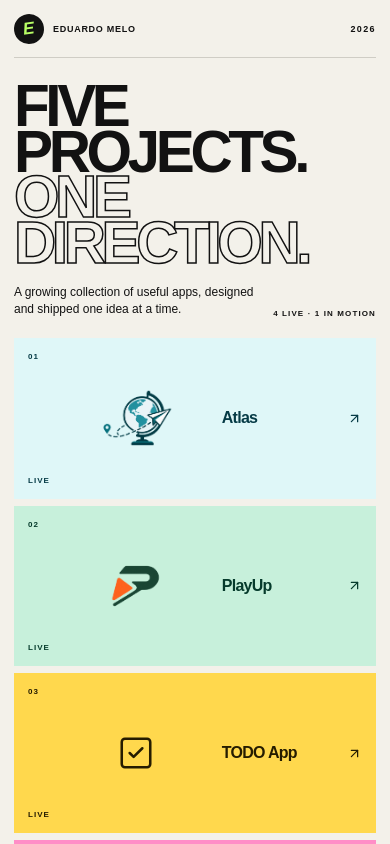
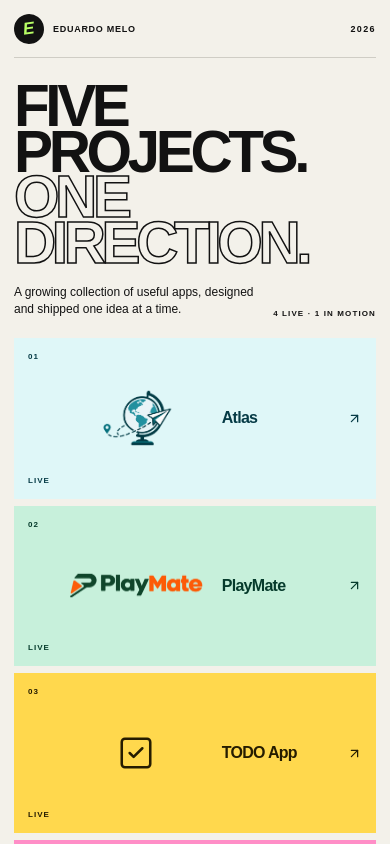
Before and after one commit to eduardoccmelo/portfolio, a React (Vite) app: page / in a window 390 px wide. Shown: the top 844 px of the page. Built offline with nearby package versions, Linux system fonts and the light colour scheme.

Commit message:
update playUp to playMate

```diff
--- a/src/App.tsx
+++ b/src/App.tsx
@@ -15,7 +15,7 @@ type Project = {
 
 const projects: Project[] = [
   { number: '01', name: 'Atlas', logo: '/atlas.png', color: '#dff7f8', ink: '#063b46', status: 'LIVE', description: 'Organize flights, stays and essential travel details in one calm travel companion.', url: 'https://atlas-sooty-tau.vercel.app/' },
-  { number: '02', name: 'PlayUp', logo: '/play-app.png', color: '#c7f0db', ink: '#063b2c', status: 'LIVE', description: 'Organize pickup football games, manage players and build balanced teams with less friction.', url: 'https://play-up-two.vercel.app/' },
+  { number: '02', name: 'PlayMate', logo: '/playmate-logo.png', color: '#c7f0db', ink: '#063b2c', status: 'LIVE', description: 'Organize group sports games, manage players and build balanced teams with less friction.', url: 'https://play-up-two.vercel.app/' },
   { number: '03', name: 'TODO App', icon: CheckSquare2, color: '#ffd84d', ink: '#251c00', status: 'LIVE', description: 'A simple, focused task manager for capturing, organizing and completing everyday to-dos.', url: 'https://todoapp-react.vercel.app/' },
   { number: '04', name: 'BumpTime', icon: Clock3, color: '#ff8ec7', ink: '#280819', status: 'LIVE', description: 'A one-tap contraction timer that tracks duration and frequency, revealing the labor pattern at a glance.', url: 'https://bump-time.vercel.app/' },
   { number: '05', name: 'Next Project', icon: Sparkles, color: '#90a7ff', ink: '#071130', status: 'IN PROGRESS', description: 'A new product is currently taking shape.', url: null },
--- a/src/index.css
+++ b/src/index.css
@@ -9,6 +9,7 @@ body { background:var(--paper); color:var(--ink); }
 .intro { display:grid; grid-template-columns:minmax(0,1.55fr) minmax(240px,.45fr); align-items:end; gap:40px; padding:clamp(10px,2vh,22px) 0; }.intro h1 { margin:0; font-size:clamp(44px,7.3vw,112px); line-height:.77; letter-spacing:-.075em; font-weight:900; }.intro h1 span { color:transparent; -webkit-text-stroke:1.5px var(--ink); }.intro-copy { align-self:end; padding-bottom:2px; }.intro-copy p { max-width:320px; margin:0 0 16px; font-size:clamp(12px,1.2vw,16px); line-height:1.45; }.intro-copy span { font-size:9px; font-weight:900; letter-spacing:.14em; }
 .project-grid { min-height:0; display:grid; grid-template-columns:repeat(5,minmax(0,1fr)); grid-template-rows:minmax(0,1fr); gap:clamp(6px,.8vw,12px); }.project-card { min-width:0; min-height:0; position:relative; overflow:hidden; padding:clamp(10px,1.1vw,17px); background:var(--card-color); color:var(--card-ink); display:flex; flex-direction:column; justify-content:space-between; transition:transform .25s ease, filter .25s ease; }.project-card.is-clickable,.card-link { cursor:pointer; }.project-card:hover { transform:translateY(-4px); filter:saturate(1.08); z-index:2; }.card-link { position:absolute; inset:0; z-index:4; }.card-meta { display:flex; justify-content:space-between; font-size:8px; font-weight:900; letter-spacing:.13em; }
 .project-icon { width:clamp(30px,3.5vw,52px); height:clamp(30px,3.5vw,52px); align-self:center; transition:transform .3s ease; }.project-logo { width:clamp(62px,8vw,118px); height:clamp(54px,7vh,92px); object-fit:contain; align-self:center; transition:transform .3s ease; }.logo-01 { width:clamp(78px,10vw,145px); }.placeholder-mark { align-self:center; font-size:clamp(30px,4vw,58px); line-height:1; font-weight:900; letter-spacing:-.08em; opacity:.12; }.project-card:hover .project-icon { transform:rotate(-8deg) scale(1.12); }.project-card:hover .project-logo { transform:scale(1.06); }.card-title { display:flex; align-items:end; justify-content:space-between; gap:5px; }.card-title strong { font-size:clamp(12px,1.35vw,20px); line-height:1; letter-spacing:-.045em; }.card-title svg { width:15px; height:15px; flex:none; }
+.logo-02 { width:clamp(112px,13vw,184px); }
 .card-overlay { position:absolute; inset:0; z-index:3; display:flex; flex-direction:column; justify-content:flex-end; padding:clamp(12px,1.2vw,18px); color:#fff; background:rgb(10 10 10 / 88%); opacity:0; transform:translateY(8px); transition:opacity .25s ease, transform .25s ease; }.card-overlay>span,.card-overlay small { font-size:8px; font-weight:900; letter-spacing:.13em; text-transform:uppercase; }.card-overlay>span { position:absolute; top:clamp(12px,1.2vw,18px); left:clamp(12px,1.2vw,18px); }.card-overlay p { margin:0 0 12px; font-size:clamp(11px,1vw,14px); line-height:1.35; font-weight:700; letter-spacing:-.015em; }.card-overlay small { opacity:.6; }.project-card:hover .card-overlay,.project-card:focus-within .card-overlay { opacity:1; transform:translateY(0); }
 @media (max-width:800px) {
   html, body, #root { height:auto; min-height:100%; overflow-x:hidden; overflow-y:auto; }
@@ -17,12 +18,12 @@ body { background:var(--paper); color:var(--ink); }
   .intro { min-height:190px; grid-template-columns:minmax(0,1fr) 180px; align-items:end; gap:20px; padding:28px 0 20px; }
   .intro h1 { font-size:clamp(48px,10.5vw,74px); line-height:.79; }.intro-copy { width:auto; }.intro-copy p { font-size:12px; margin-bottom:12px; }.intro-copy span { font-size:8px; }
   .project-grid { grid-template-columns:repeat(2,minmax(0,1fr)); grid-template-rows:none; grid-auto-rows:minmax(210px,25vh); gap:7px; }
-  .project-card:last-child { grid-column:1 / -1; }.project-card { padding:13px; }.card-meta { font-size:8px; }.project-icon { width:42px; height:42px; }.project-logo { width:86px; height:68px; }.logo-01 { width:104px; }.placeholder-mark { font-size:42px; }.card-title { width:100%; }.card-title strong { font-size:16px; }.card-overlay { padding:14px; }.card-overlay>span { top:14px; left:14px; }.card-overlay p { font-size:13px; line-height:1.35; }.card-overlay small { display:block; }
+  .project-card:last-child { grid-column:1 / -1; }.project-card { padding:13px; }.card-meta { font-size:8px; }.project-icon { width:42px; height:42px; }.project-logo { width:86px; height:68px; }.logo-01 { width:104px; }.logo-02 { width:150px; }.placeholder-mark { font-size:42px; }.card-title { width:100%; }.card-title strong { font-size:16px; }.card-overlay { padding:14px; }.card-overlay>span { top:14px; left:14px; }.card-overlay p { font-size:13px; line-height:1.35; }.card-overlay small { display:block; }
 }
 @media (max-width:540px) {
   .topbar { grid-template-columns:1fr auto; }.topbar-note { display:none; }
   .intro { min-height:200px; display:block; padding:25px 0 18px; }.intro h1 { font-size:clamp(46px,15vw,66px); line-height:.78; }.intro-copy { margin-top:18px; display:flex; align-items:end; justify-content:space-between; gap:18px; }.intro-copy p { max-width:250px; margin:0; font-size:12px; }.intro-copy span { flex:none; }
-  .project-grid { grid-template-columns:1fr; grid-auto-rows:minmax(150px,19vh); }.project-card:last-child { grid-column:auto; }.project-card { flex-direction:row; align-items:center; padding:14px; }.card-meta { align-self:stretch; flex-direction:column; }.project-logo { width:74px; height:58px; }.logo-01 { width:92px; }.project-icon { width:38px; height:38px; }.card-title { width:42%; align-items:center; }.card-title strong { font-size:16px; }.card-overlay p { max-width:320px; font-size:14px; }
+  .project-grid { grid-template-columns:1fr; grid-auto-rows:minmax(150px,19vh); }.project-card:last-child { grid-column:auto; }.project-card { flex-direction:row; align-items:center; padding:14px; }.card-meta { align-self:stretch; flex-direction:column; }.project-logo { width:74px; height:58px; }.logo-01 { width:92px; }.logo-02 { width:136px; }.project-icon { width:38px; height:38px; }.card-title { width:42%; align-items:center; }.card-title strong { font-size:16px; }.card-overlay p { max-width:320px; font-size:14px; }
 }
 @media (max-height:650px) and (min-width:801px) { .portfolio-screen { grid-template-rows:50px 92px minmax(0,1fr); gap:7px; padding-bottom:8px; }.brand-mark { width:28px; height:28px; }.intro h1 { font-size:min(7vw,68px); }.project-card { padding:8px 10px; }.project-icon { width:28px; height:28px; }.card-title strong { font-size:12px; } }
 @media (prefers-reduced-motion:reduce) { * { transition:none !important; } }
```
Also changed, not shown: public/playmate-logo.png (added).
